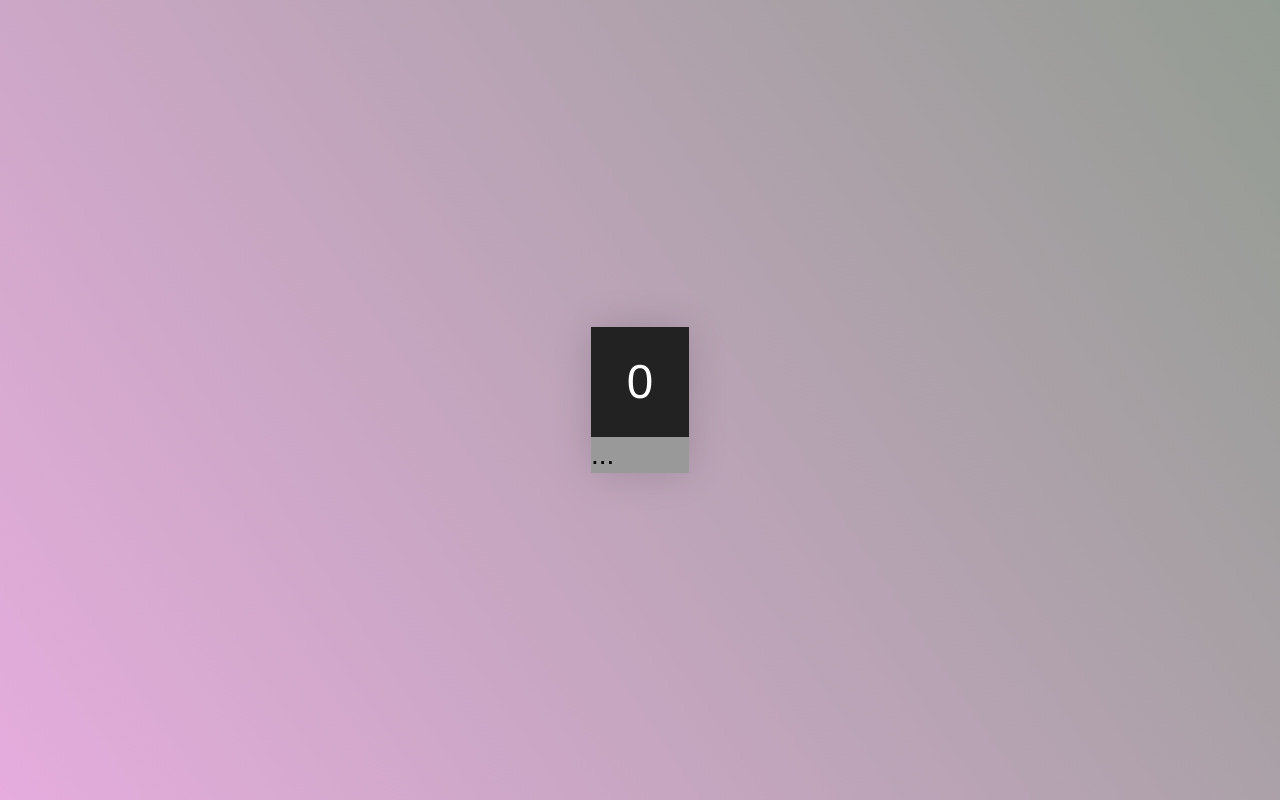
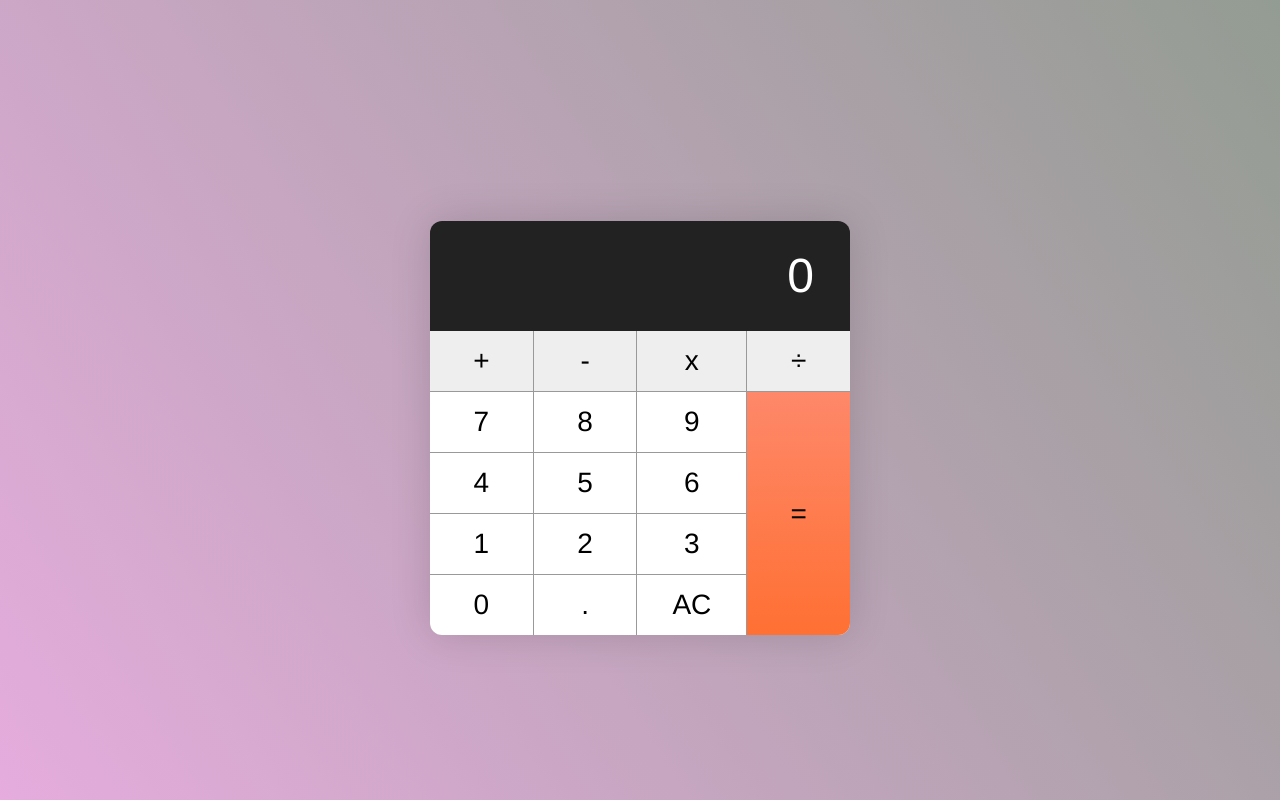
Before and after one commit to pawelpikus/calculator, a plain HTML site: page index.html in a window 1280 px wide. Drawn offline with Linux system fonts and the light colour scheme.

Commit message:
adding buttons css done

```diff
--- a/index.html
+++ b/index.html
@@ -1,17 +1,38 @@
 <!DOCTYPE html>
 <html lang="en">
+
 <head>
     <meta charset="UTF-8">
     <meta name="viewport" content="width=device-width, initial-scale=1.0">
     <title>Calc</title>
     <link rel="stylesheet" type="text/css" href="style.css">
-    </head>
+</head>
+
 <body>
     <main class="calculator">
         <div class="display">0</div>
-        <div class="keys">...</div>
+        <div class="keys">
+            <button class="key--operator" data-action="add">+</button>
+            <button class="key--operator" data-action="substract">-</button>
+            <button class="key--operator" data-action="multiply">x</button>
+            <button class="key--operator" data-action="divide">÷</button>
+            <button>7</button>
+            <button>8</button>
+            <button>9</button>
+            <button>4</button>
+            <button>5</button>
+            <button>6</button>
+            <button>1</button>
+            <button>2</button>
+            <button>3</button>
+            <button>0</button>
+            <button data-action="decimal">.</button>
+            <button data-action="clear">AC</button>
+            <button class="key--equal" data-action="calculate">=</button>
+        </div>
     </main>
 
     <script src="script.js"></script>
 </body>
+
 </html>
--- a/style.css
+++ b/style.css
@@ -121,9 +121,12 @@ body{
 
 .calculator{
     border-radius: 12px;
-    margin: 2em auto 2em;
+    margin-left: auto;
+    margin-right: auto;
+    margin-top: 2em;
     box-shadow: 0 0 40px 0px rgba(0, 0, 0, 0.15);
     max-width: 15em;
+    overflow: hidden;
 
 }
 .display{
@@ -131,7 +134,7 @@ body{
     color: #ffffff;
     text-align: right;
     padding: 0.5em 0.75em;
-    font-size: 1.7em;
+    font-size: 1.714285714em;
 }
 
 .keys{
@@ -145,6 +148,31 @@ body{
     background-color: #fff;
     position: relative;
     text-align: center;
-    padding: 0.5em 1.5em;
+    padding: 0.5em 1.25em;
 
 }
+
+.key--operator{
+  background-color: #eee;
+}
+
+.keys > *:active::before,
+.keys > .is-depressed::before{
+
+  background-color: rgba(0, 0, 0, 0.2);
+  bottom: 0;
+  box-shadow: 0 0 6px 0 rgba(0, 0, 0, 0.5) inset;
+  content: "";
+  left: 0;
+  opacity: 0.3;
+  position: absolute;
+  right: 0;
+  top: 0;
+  z-index: 1;
+}
+
+.key--equal {
+  background-image: linear-gradient(to bottom, #fe886a, #ff7033);
+  grid-column: -2;
+  grid-row: 2 / span 4;
+}
```
